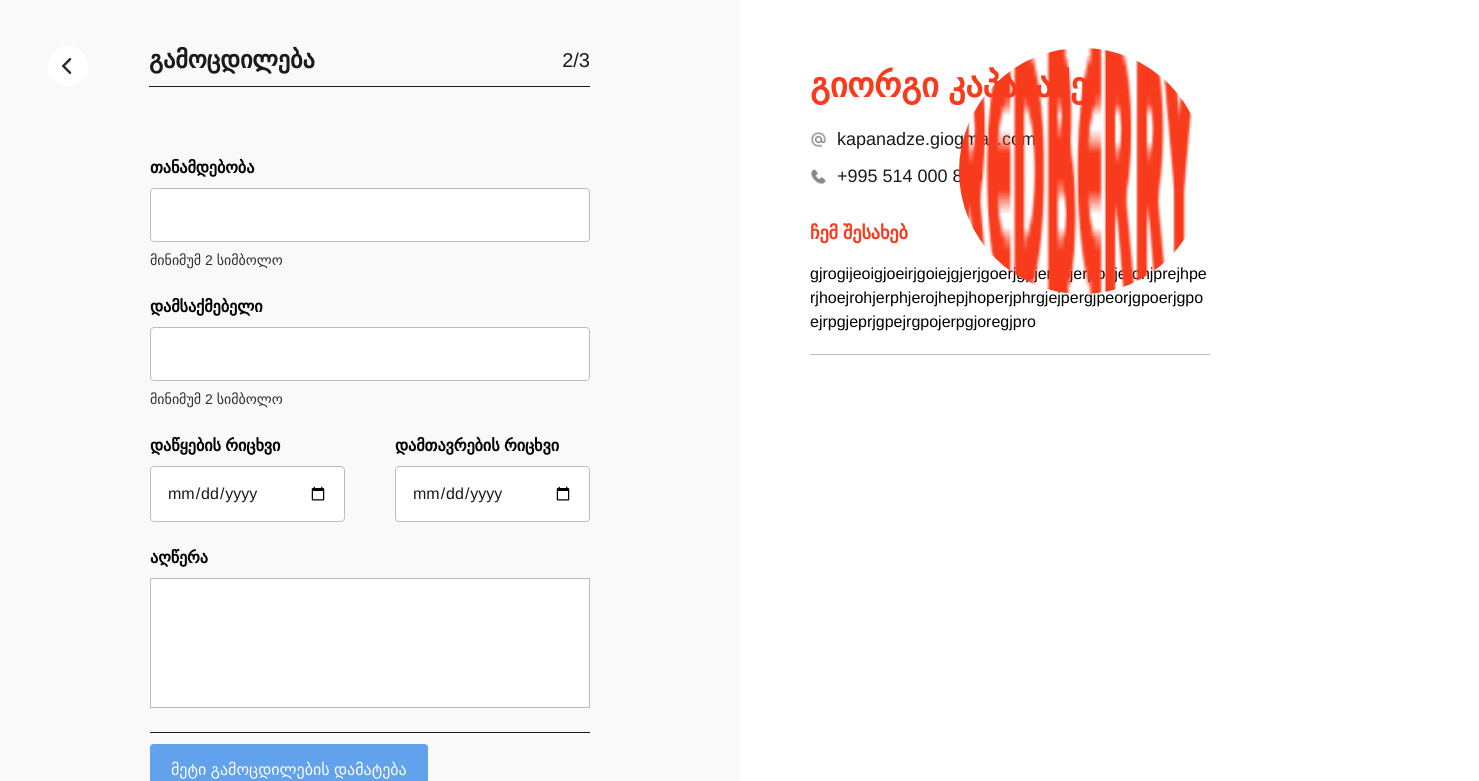
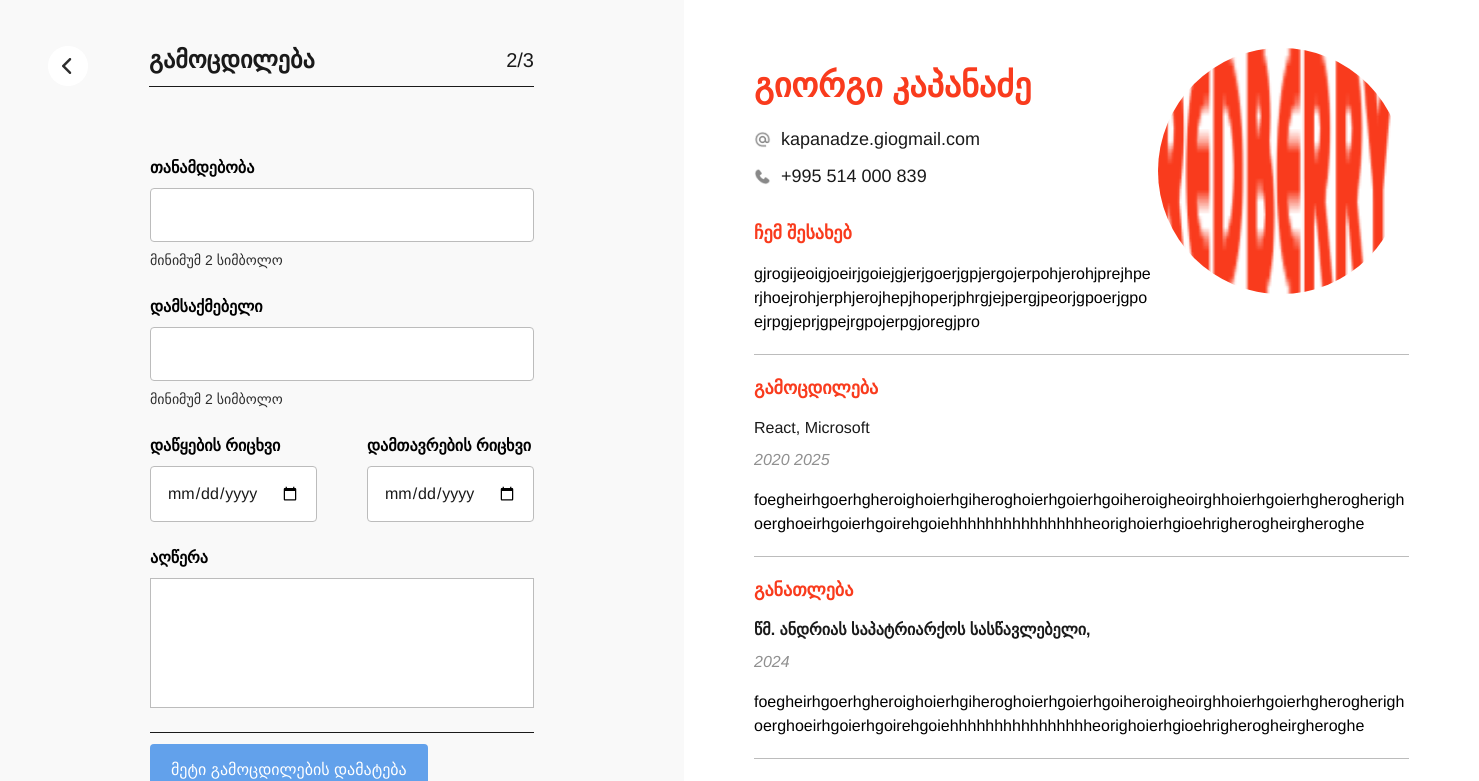
Before and after one commit to Kapanadze04/Redberry-Bootcamp6, an Angular app: page /experience in a window 1280 px wide. Shown: the top 781 px of the page, 1479 px wide, since content can reach past the window. Built offline with nearby package versions, Linux system fonts and the light colour scheme; a web font is replaced by a local one.

Commit message:
add preview container design

```diff
--- a/src/app/preview/preview.component.html
+++ b/src/app/preview/preview.component.html
@@ -24,7 +24,23 @@
         </div>
     </div>
 
+    <div class="experience-output-box">
+        <div class="experience-info">
+            <h3>გამოცდილება</h3>
+            <span class="work-experience">React, Microsoft</span>
+            <span class="work-date">2020 2025</span>
+            <p class="work-p">foegheirhgoerhgheroighoierhgiheroghoierhgoierhgoiheroigheoirghhoierhgoierhgherogherighoerghoeirhgoierhgoirehgoiehhhhhhhhhhhhhhhheorighoierhgioehrigherogheirgheroghe</p>
+        </div>
+    </div>
 
+    <div class="education-output-box">
+        <div class="education-info">
+            <h3>განათლება</h3>
+            <span class="education">წმ. ანდრიას საპატრიარქოს სასწავლებელი, </span>
+            <span class="education-date">2024</span>
+            <p class="education-p">foegheirhgoerhgheroighoierhgiheroghoierhgoierhgoiheroigheoirghhoierhgoierhgherogherighoerghoeirhgoierhgoirehgoiehhhhhhhhhhhhhhhheorighoierhgioehrigherogheirgheroghe</p>
+        </div>
+    </div>
 
 
 
--- a/src/app/preview/preview.component.scss
+++ b/src/app/preview/preview.component.scss
@@ -69,11 +69,61 @@
         }
     }
 
-    .personal-output-box {
+    .personal-output-box,
+    .experience-output-box,
+    .education-output-box {
         border-bottom: 1px solid $grayBc;
         width: 100%;
         padding-bottom: 2em;
         margin-bottom: 2em;
+    }
+
+    .experience-info {
+        @include flex-column;
+
+        .work-experience {
+            font-size: 1.6rem;
+            font-weight: 500;
+            color: $primary;
+            margin-bottom: 0.5em;
+        }
+
+        .work-date {
+            font-size: 1.6rem;
+            color: $spanColorSecond;
+            font-style: italic;
+            margin-bottom: 1em;
+        }
+
+        .work-p {
+            font-size: 1.6rem;
+            color: $black;
+            width: 655px;
+        }
+    }
+
+    .education-info {
+        @include flex-column;
+
+        .education {
+            font-size: 1.6rem;
+            color: $primary;
+            font-weight: bold;
+            margin-bottom: 0.5em;
+        }
+
+        .education-date {
+            font-size: 1.6rem;
+            color: $spanColorSecond;
+            font-style: italic;
+            margin-bottom: 1em;
+        }
+
+        .education-p {
+            font-size: 1.6rem;
+            color: $black;
+            width: 655px;
+        }
     }
 }
 
```
